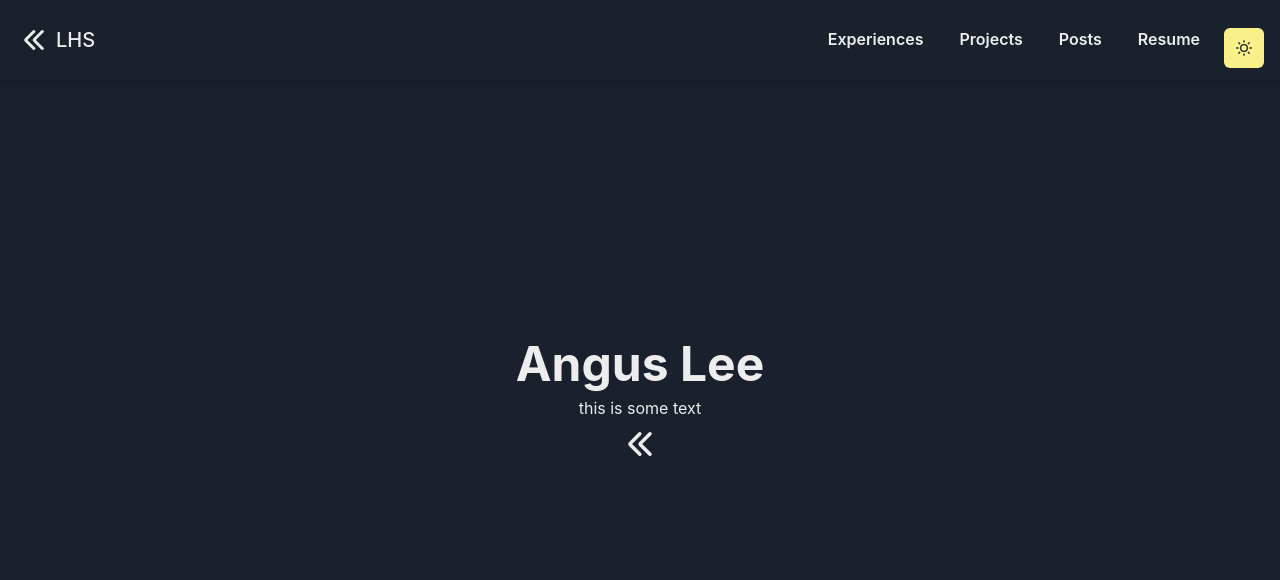
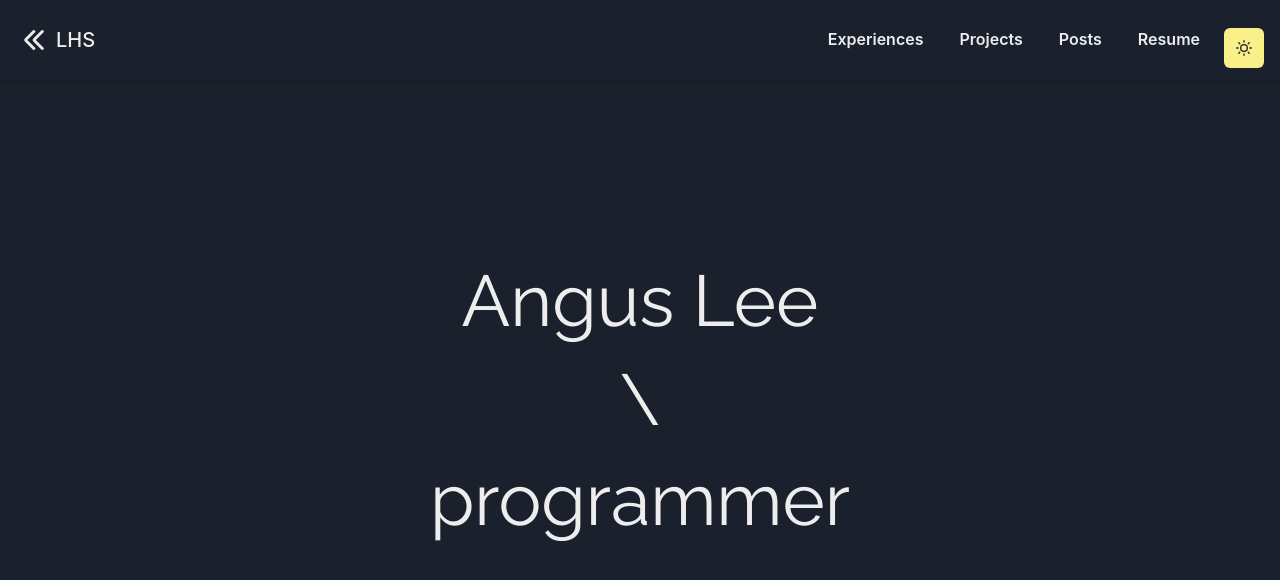
Before and after one commit to drunkint/personal-website, a Next.js app in the folder website/: page / in a window 1280 px wide. Shown: the top 580 px of the page. Built offline with nearby package versions, Linux system fonts and the light colour scheme.

Commit message:
basic splash page

```diff
--- a/website/components/navbar.js
+++ b/website/components/navbar.js
@@ -1,4 +1,5 @@
 import React from "react";
+import { motion } from "framer-motion";
 
 import {
   chakra,
@@ -14,16 +15,14 @@ import {
   Link,
 } from "@chakra-ui/react";
 import { AiOutlineMenu } from "react-icons/ai";
-import { IconButton } from '@chakra-ui/button'
-import { MoonIcon, SunIcon, ArrowLeftIcon } from '@chakra-ui/icons'
-import { useColorMode } from '@chakra-ui/react'
-
+import { IconButton } from "@chakra-ui/button";
+import { MoonIcon, SunIcon, ArrowLeftIcon } from "@chakra-ui/icons";
+import { useColorMode } from "@chakra-ui/react";
 
 const Navbar = () => {
   const bg = useColorModeValue("white", "gray.800");
   const mobileNav = useDisclosure();
-  const { colorMode, toggleColorMode } = useColorMode()
-
+  const { colorMode, toggleColorMode } = useColorMode();
 
   return (
     <React.Fragment>
@@ -35,11 +34,17 @@ const Navbar = () => {
         py={3}
         shadow="md"
       >
+        <motion.div
+          className="title"
+          initial={{ y: -250 }}
+          animate={{ y: 0 }}
+          transition={{ delay: 0.3, type: "spring", stiffness: 70 }}
+        >
           <Flex alignItems="center" justifyContent="space-between" mx="auto">
             <Flex>
               <chakra.a
                 href="/"
-                title="Choc Home Page"
+                title="Home Page"
                 display="flex"
                 alignItems="center"
               >
@@ -47,7 +52,7 @@ const Navbar = () => {
               </chakra.a>
               <Link href="/">
                 <chakra.h1 fontSize="xl" fontWeight="medium" ml="2">
-                  <ArrowLeftIcon marginRight={3} marginBottom={1}/>
+                  <ArrowLeftIcon marginRight={3} marginBottom={1} />
                   LHS
                 </chakra.h1>
               </Link>
@@ -133,6 +138,7 @@ const Navbar = () => {
               </Box>
             </HStack>
           </Flex>
+        </motion.div>
       </chakra.header>
       {/* </Box> */}
     </React.Fragment>
--- a/website/components/splash.js
+++ b/website/components/splash.js
@@ -1,5 +1,5 @@
 import { motion } from "framer-motion";
-import { Center, RangeSlider, Box} from "@chakra-ui/react";
+import { Center, Text, Box} from "@chakra-ui/react";
 import { SplitText } from "@cyriacbr/react-split-text";
 import { extendTheme } from '@chakra-ui/react'
 
@@ -12,20 +12,38 @@ const Splash = () => {
 
     <Box
       textStyle='h1'
+      textAlign={'center'}
+      fontFamily={`'Raleway', sans-serif`}
+
       >
-    <SplitText
-      WordWrapper={({ wordIndex, countIndex, children }) => (
         <motion.div
           initial={{opacity: 0, translateX: -50, translateY: 50}}
           animate={{ opacity: 1 , translateX: 0, translateY: 0}}
-          transition={{ duration: 0.5 , delay: wordIndex * 0.3}}
+          exit={{opacity: 0, transition: {ease: "easeInOut"}}}
+          transition={{ duration: 0.6 , delay: 0}}
+
           >
-          {children}
+            <Text p={5}>
+              Angus Lee
+            </Text>
         </motion.div>
-      )}
-    >
-        {displayText}
-    </SplitText>
+        <motion.div
+        initial={{opacity: 0, translateX: -50, translateY: 50}}
+        animate={{ opacity: 1 , translateX: 0, translateY: 0}}
+        transition={{ duration: 0.6 , delay: 0.4}}>
+          \
+        </motion.div>
+        <motion.div
+          initial={{opacity: 0, translateX: -50, translateY: 50}}
+          animate={{ opacity: 1 , translateX: 0, translateY: 0}}
+          transition={{ duration: 0.6 , delay: 0.8}}
+          >
+            <Text p={5}>
+            programmer
+            </Text>
+
+        </motion.div>
+
     </Box>
 
 
--- a/website/package.json
+++ b/website/package.json
@@ -11,6 +11,8 @@
     "@cyriacbr/react-split-text": "^1.0.0",
     "@emotion/react": "^11.9.0",
     "@emotion/styled": "^11.8.1",
+    "@fontsource/open-sans": "^4.5.10",
+    "@fontsource/raleway": "^4.5.8",
     "classnames": "2.3.1",
     "date-fns": "2.28.0",
     "framer-motion": "^6.3.3",
--- a/website/pages/_app.js
+++ b/website/pages/_app.js
@@ -1,16 +1,19 @@
-import '../styles/index.css'
-import { ChakraProvider} from "@chakra-ui/react";
-import theme from '../styles/theme.js'
-import Navbar from '../components/navbar'
-import { Router } from 'next/router'
-
+import "../styles/index.css";
+import { ChakraProvider } from "@chakra-ui/react";
+import theme from "../styles/theme.js";
+import Navbar from "../components/navbar";
+import { Router } from "next/router";
+import { AnimatePresence } from "framer-motion";
+import "@fontsource/raleway/400.css";
+import "@fontsource/open-sans/700.css";
 
 export default function MyApp({ Component, pageProps }) {
   return (
     <ChakraProvider theme={theme}>
-      <Navbar path={Router.asPath}/>
-      <Component {...pageProps} />
+      <AnimatePresence>
+        <Navbar path={Router.asPath} />
+        <Component {...pageProps} />
+      </AnimatePresence>
     </ChakraProvider>
-  )
-
+  );
 }
--- a/website/pages/experiences/index.js
+++ b/website/pages/experiences/index.js
@@ -5,7 +5,9 @@ const { Center, Text } = require("@chakra-ui/react");
 
 const Experiences = () => {
     return (
-        <Splash/>
+        <Center>
+            <Text>Experiences page in construction</Text>
+        </Center>
     );
 }
 
--- a/website/pages/index.js
+++ b/website/pages/index.js
@@ -12,7 +12,8 @@ export default function Index() {
           {/* adding other stuff to head */}
           <title>Angus Lee's portfolio</title>
         </Head>
-          <Intro />
+          {/* <Intro /> */}
+          <Splash/>
 
     </>
   )
--- a/website/styles/theme.js
+++ b/website/styles/theme.js
@@ -12,11 +12,18 @@ const config = {
   useSystemColorMode: false,
 };
 
+const fonts = {
+  fonts: {
+    heading: `'Raleway', sans-serif`,
+    body: `'Raleway', sans-serif`,
+  }
+}
+
 const textStyles = {
   h1: {
     // you can also use responsive styles
     fontSize: ['48px', '72px'],
-    fontWeight: 'bold',
+    // fontWeight: 'bold',
     lineHeight: '110%',
     letterSpacing: '-2%',
   },
@@ -30,6 +37,6 @@ const textStyles = {
 
 
 // 3. extend the theme
-const theme = extendTheme({ colors , config, textStyles});
+const theme = extendTheme({ colors , config, textStyles, fonts});
 
 export default theme;
```
Also changed, not shown: 1 other file (tests, documents, lock files or other folders). Lines whose indentation alone changed are shown as unchanged.
